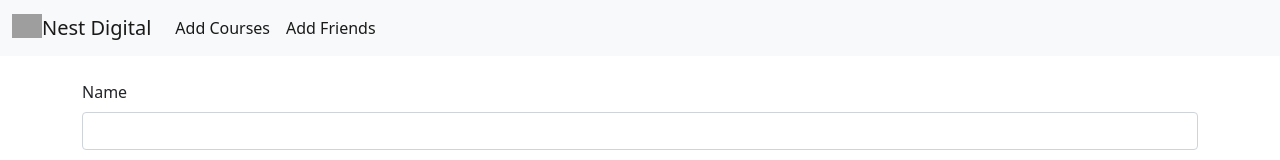
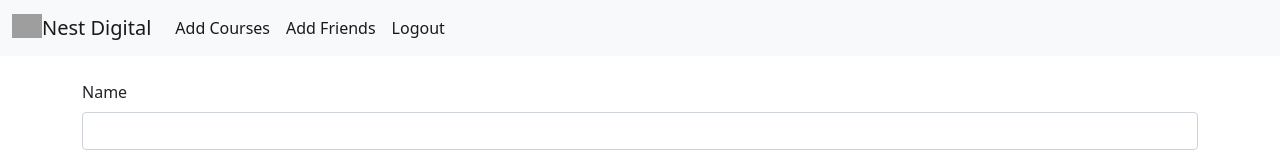
Before and after one commit to Varun-Babu/Angular-Example, an Angular app: page /addfriends in a window 1280 px wide. Shown: the top 160 px of the page. Built offline with nearby package versions, Linux system fonts and the light colour scheme; grey boxes are pictures that could not be loaded.

Commit message:
completed

```diff
--- a/src/app/admin-login/admin-login.component.html
+++ b/src/app/admin-login/admin-login.component.html
@@ -1,3 +1,4 @@
+<app-navbar></app-navbar>
 <div class="container">
     <div class="row">
         <div class="col col-12 col-sm-12 col-md-12 col-lg-12 col-xl-12 col-xxl-12">
--- a/src/app/employee-login/employee-login.component.html
+++ b/src/app/employee-login/employee-login.component.html
@@ -1,3 +1,4 @@
+<app-navbar></app-navbar>
 <div class="container">
     <div class="row">
         <div class="col col-12 col-sm-12 col-md-12 col-lg-12 col-xl-12 col-xxl-12">
--- a/src/app/employee-sign-up/employee-sign-up.component.html
+++ b/src/app/employee-sign-up/employee-sign-up.component.html
@@ -1,4 +1,4 @@
-
+<app-navbar></app-navbar>
 <div class="container">
     <div class="row">
         <div class="col col-12 col-sm-12 col-md-12 col-lg-12 col-xl-12 col-xxl-12">
--- a/src/app/navbar2/navbar2.component.html
+++ b/src/app/navbar2/navbar2.component.html
@@ -9,6 +9,7 @@
         <div class="navbar-nav">
           <a class="nav-link active" aria-current="page" routerLink="/viewcourses">View Courses</a>
           <a class="nav-link active" routerLink="/viewfriends">View Friends</a>
+          <a class="nav-link active" routerLink="/adminlogin">Logout</a>
         </div>
       </div>
     </div>
--- a/src/app/navbar3/navbar3.component.html
+++ b/src/app/navbar3/navbar3.component.html
@@ -9,6 +9,7 @@
         <div class="navbar-nav">
           <a class="nav-link active" aria-current="page" routerLink="/addcourses">Add Courses</a>
           <a class="nav-link active" routerLink="/addfriends">Add Friends</a>
+          <a class="nav-link active" routerLink="/employeelogin">Logout</a>
         </div>
       </div>
     </div>
```
